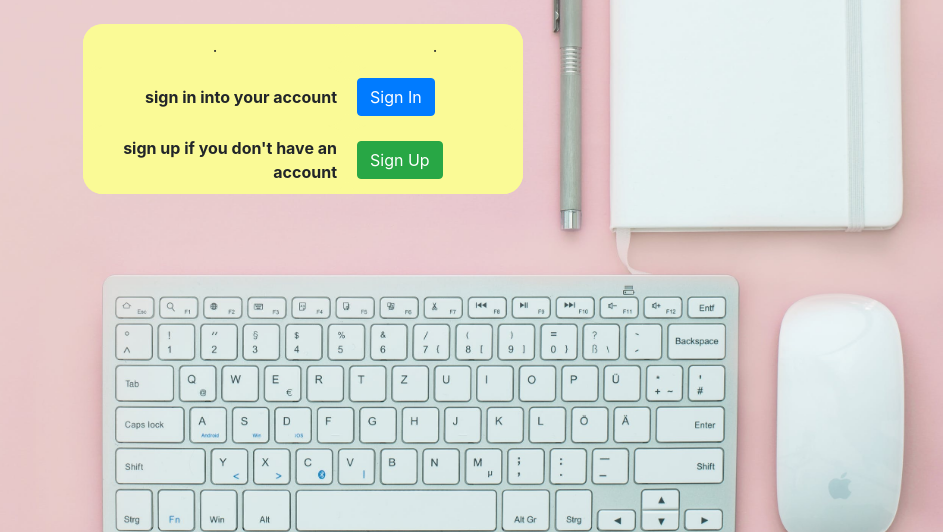
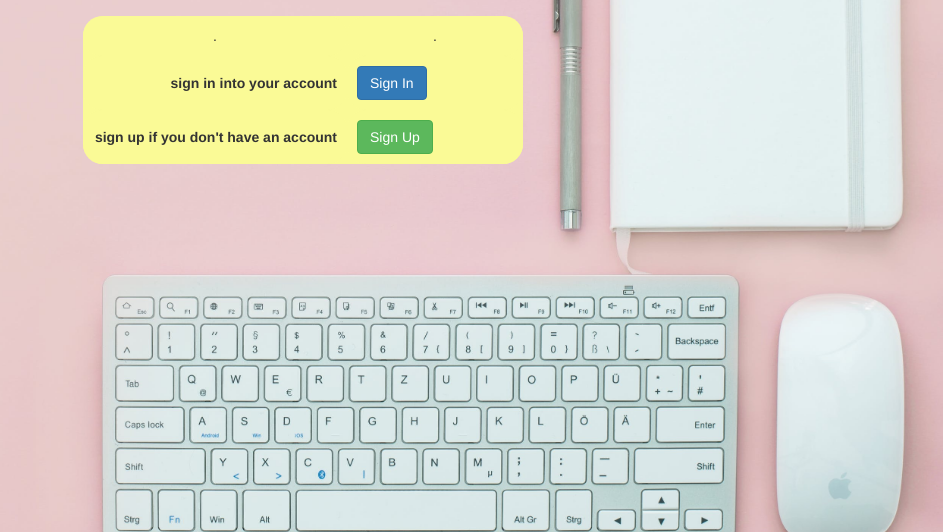
Before and after one commit to prashantzirmite/ToDoApp, a plain HTML site: page ToDoTaskApp/index.html in a window 1280 px wide. Shown: the part 268-800 px from the top of the page, without its empty margins (337-1280 px from the left). Drawn offline with nearby package versions, Linux system fonts and the light colour scheme.

Commit message:
Change in Bootstrap

```diff
--- a/ToDoTaskApp/index.html
+++ b/ToDoTaskApp/index.html
@@ -3,7 +3,8 @@
 <head>
 	<title>APP ToDoTask</title>
 	<meta name="viewport" content="width=device-width, initial-scale=1.0">
-	<link rel="stylesheet" href="https://maxcdn.bootstrapcdn.com/bootstrap/4.0.0/css/bootstrap.min.css" integrity="sha384-Gn5384xqQ1aoWXA+058RXPxPg6fy4IWvTNh0E263XmFcJlSAwiGgFAW/dAiS6JXm" crossorigin="anonymous">
+	<!-- Latest compiled and minified CSS -->
+<link rel="stylesheet" href="https://maxcdn.bootstrapcdn.com/bootstrap/3.3.7/css/bootstrap.min.css" integrity="sha384-BVYiiSIFeK1dGmJRAkycuHAHRg32OmUcww7on3RYdg4Va+PmSTsz/K68vbdEjh4u" crossorigin="anonymous">
 	<link rel="stylesheet" type="text/css" href="CSS/tableStyle.css">
 	<script type="text/javascript" src="Scripts/signIn.js"></script>
 </head>
```
